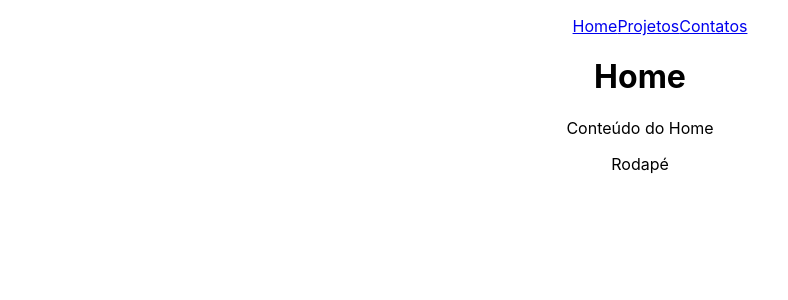
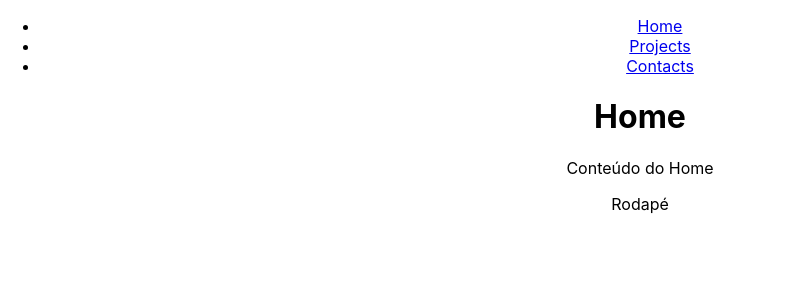
Before and after one commit to Erick-Leite/Teste-Gitpod, a React (Create React App) app in the folder meu-projeto/: page / in a window 1280 px wide. Shown: the top 300 px of the page, without its empty margins (0-788 px from the left). Built offline with nearby package versions, Linux system fonts and the light colour scheme.

Commit message:
Structuring the Router Body

```diff
--- a/meu-projeto/src/App.js
+++ b/meu-projeto/src/App.js
@@ -8,21 +8,23 @@ function App() {
   return (
     <div className="App">
       <Router>
-        <div>
+        <header>
           <ul>
-            <Link to="/" >Home</Link>
-            <Link to="/projects" >Projetos</Link>
-            <Link to="/contacts" >Contatos</Link>
+            <li><Link to="/" >Home</Link></li>
+            <li><Link to="/projects" >Projects</Link></li>
+            <li><Link to="/contacts" >Contacts</Link></li>
           </ul>
+        </header>
+        <main>
           <Routes>
             <Route path="/" element={<Home />} />
             <Route path="/projects" element={<Projects />} />
-            <Route path="/contacts" element={<Contacts />} />
+            <Route path="/Contacts" element={<Contacts />} />
           </Routes>
-          <footer>
-            <p>Rodapé</p>
-          </footer>
-        </div>
+        </main>
+        <footer>
+          <p>Rodapé</p>
+        </footer>
       </Router>
     </div>
   );
```
